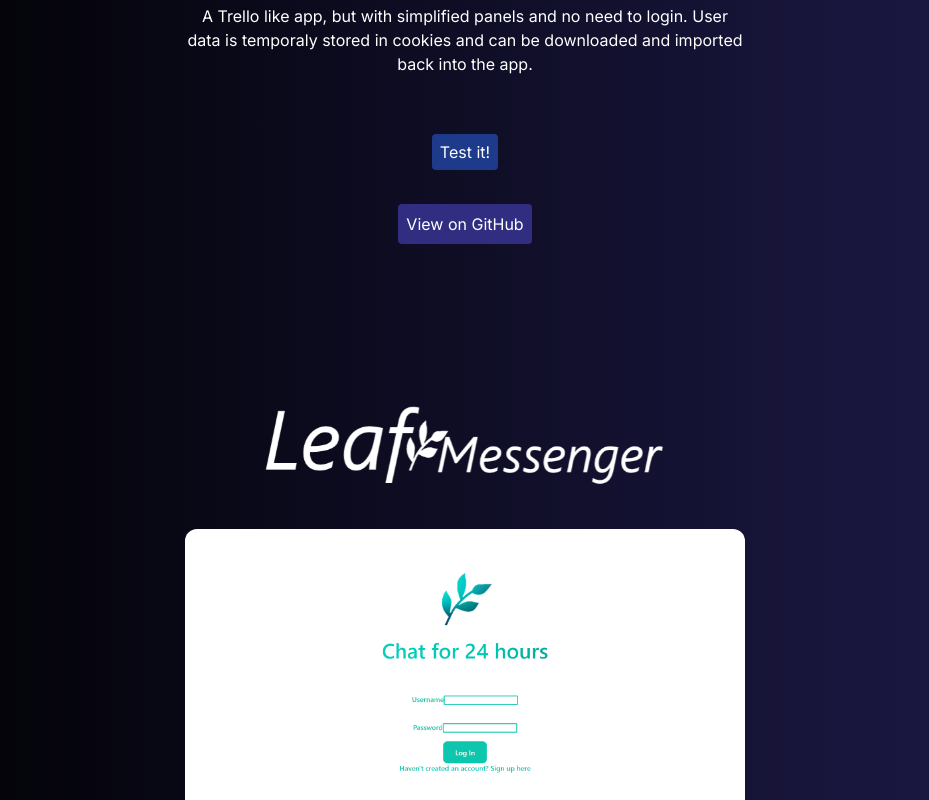
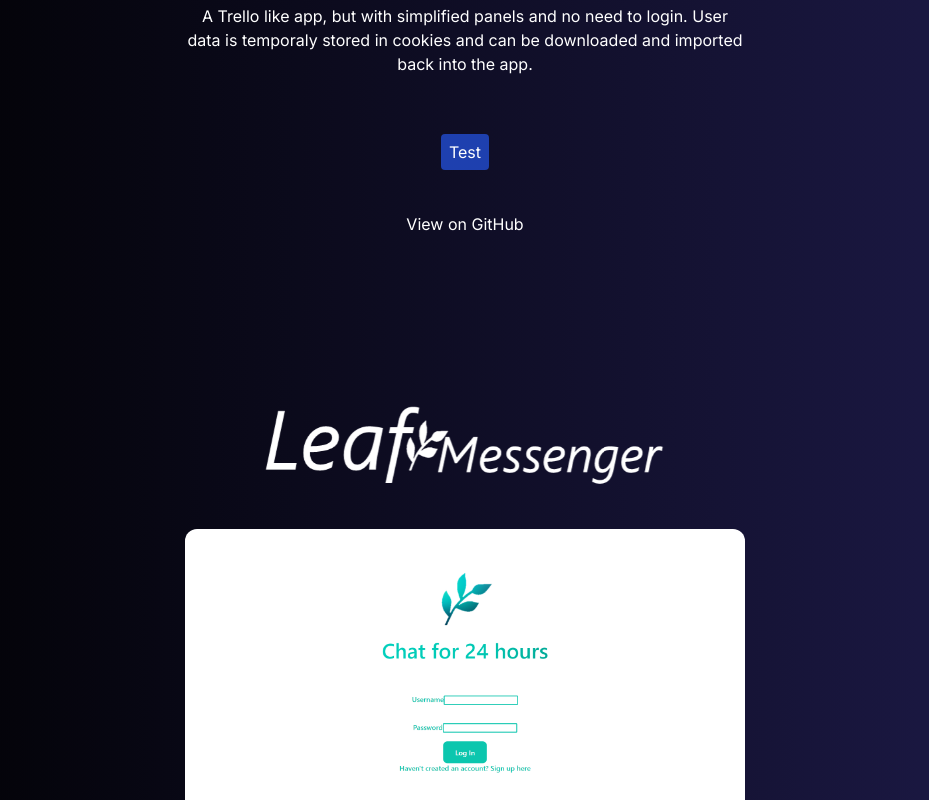
Before and after one commit to martinsuasnavar/portfolio, a Next.js app: page /en in a window 1280 px wide. Shown: the part 2420-3220 px from the top of the page, without its empty margins (175-1104 px from the left). Built offline with nearby package versions, Linux system fonts and the light colour scheme.

Commit message:
Update page.tsx

```diff
--- a/content/en.json
+++ b/content/en.json
@@ -33,7 +33,7 @@
             "warning": "This project is still in development, check its progress in GitHub",
             "optimization": "This project still needs fixes, be aware of it if you encounter issues",
             "viewButton": "View on GitHub",
-            "testIt": "Test it!"
+            "testIt": "Test"
         }
     },
     "RootLayout": {
--- a/content/es.json
+++ b/content/es.json
@@ -33,7 +33,7 @@
             "warning": "Este proyecto todavía esta en desarrollo, vea su progreso en GitHub",
             "optimization": "Este proyecto todavía necesita mejoras, tengalo en cuenta si encuentra problemas",
             "viewButton": "Ver en GitHub",
-            "testIt": "¡Pruébalo!"
+            "testIt": "Probar"
         }
     },
     "RootLayout": {
--- a/content/pt.json
+++ b/content/pt.json
@@ -33,7 +33,7 @@
             "warning": "Este projeto ainda esta em desenvolvimento, vea seu progreso em GitHub",
             "optimization": "Este projeto ainda precisa melhoiras, tenem em conta se encontra problemas",
             "viewButton": "Ver em GitHub",
-            "testIt": "Test!"
+            "testIt": "Test"
         }
     },
     "RootLayout": {
--- a/src/app/[locale]/page.tsx
+++ b/src/app/[locale]/page.tsx
@@ -349,11 +349,11 @@
                           <div className="h-10"/>
                               {project.app.length > 0 &&
                                 <div className="transition-transform duration-300 transform hover:scale-105">
-                                  <a href={project.app} className="mt-10 bg-blue-900 hover:bg-blue-800 rounded p-2">{t("myProjects.testIt")}</a>
+                                  <a href={project.app} className="mt-10 bg-blue-800 hover:bg-blue-800 rounded p-2">{t("myProjects.testIt")}</a>
                                 </div>
                               }
                               <div className="transition-transform duration-300 transform hover:scale-105">
-                                <a href={project.git} className="inline-block mt-10 bg-indigo-900 hover:bg-indigo-800 rounded p-2 transition-transform duration-300 transform hover:scale-105">{t("myProjects.viewButton")}</a>
+                                <a href={project.git} className="inline-block mt-10 rounded p-2 transition-transform duration-300 transform hover:scale-105">{t("myProjects.viewButton")}</a>
                               </div>
 
                         </FadingSection>
```
